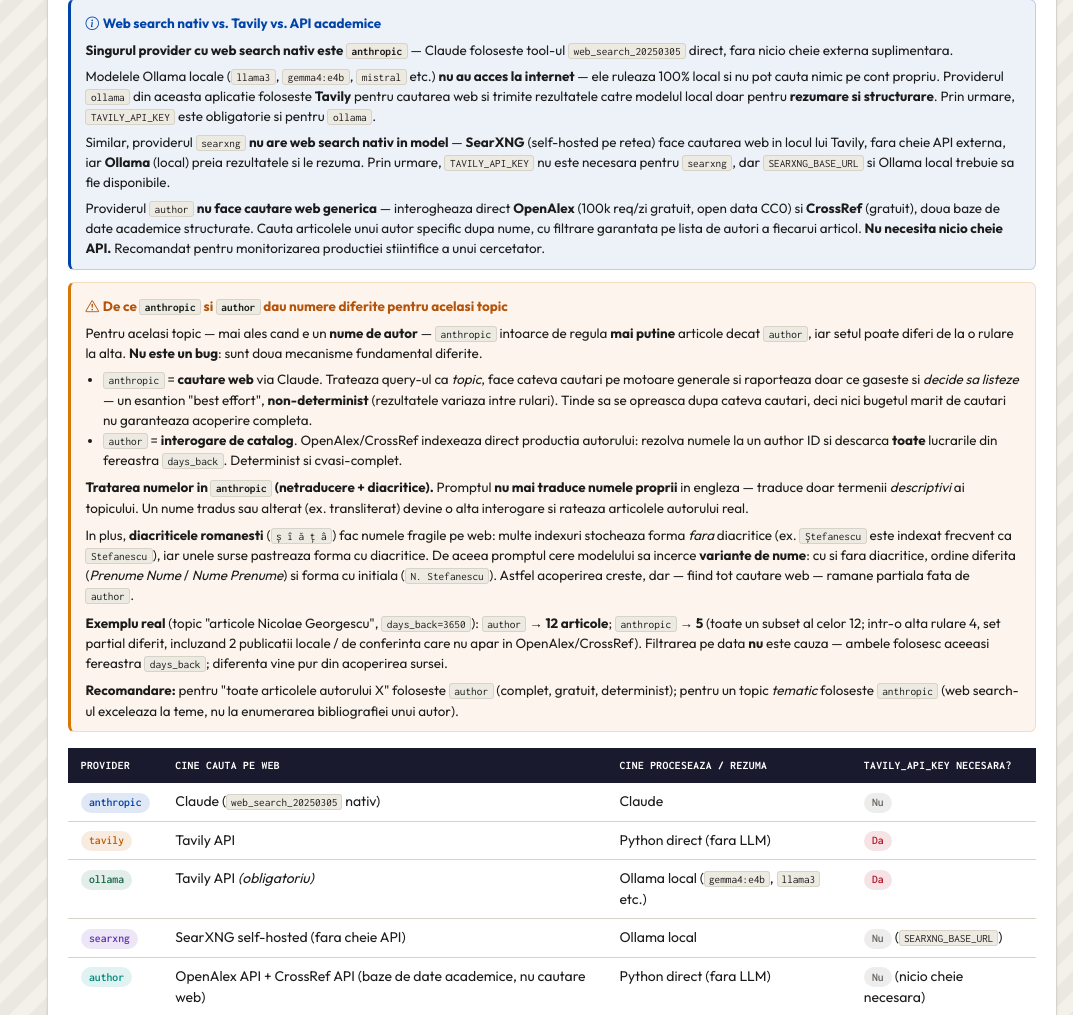
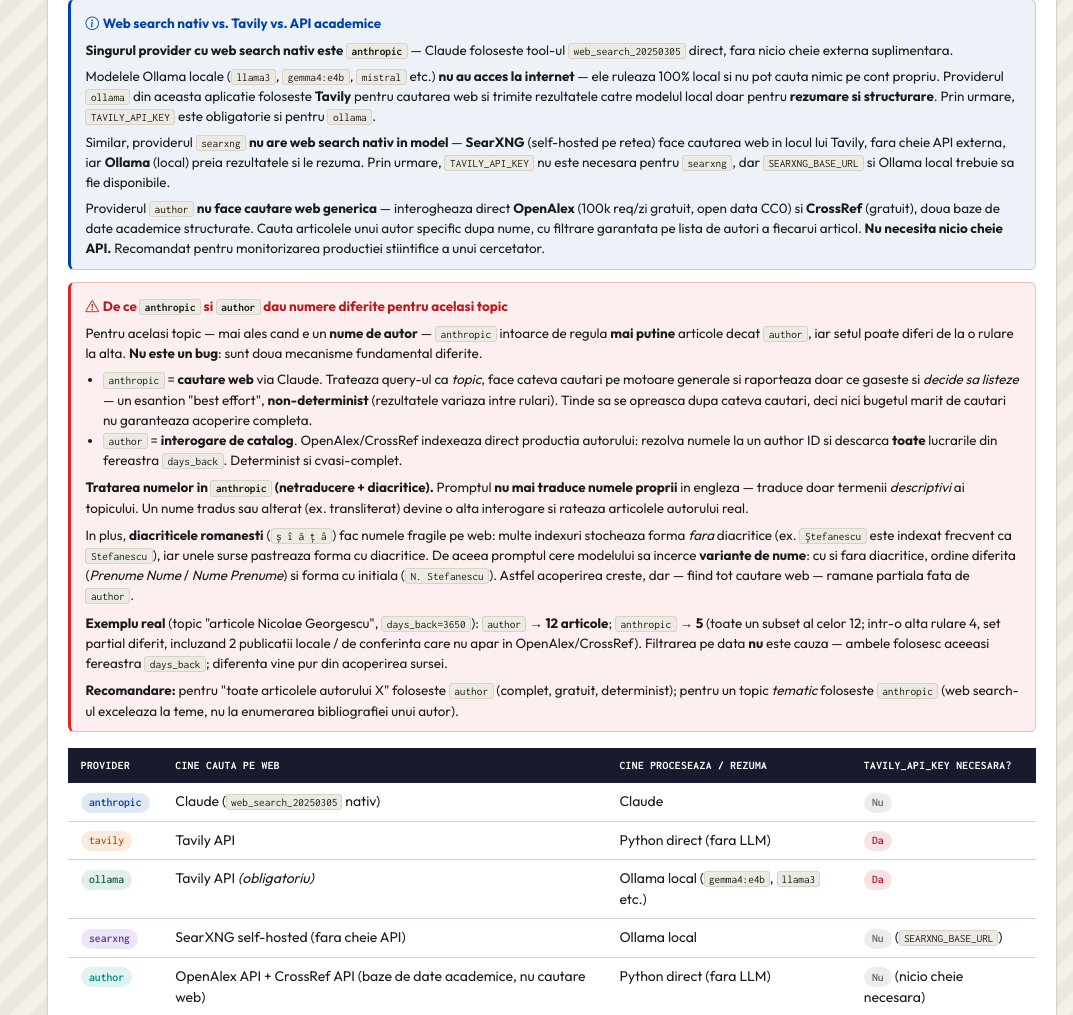
Before and after one commit to remhere3/agent-articole-new, a FastAPI app: page /documentation in a window 1280 px wide. Shown: the part 2729-3744 px from the top of the page, without its empty margins (207-1280 px from the left). Run offline with FastAPI, Linux system fonts and the light colour scheme.

Commit message:
style(docs): fundal rosu pentru nota anthropic vs author
Co-Authored-By: Claude Opus 4.8 <noreply@anthropic.com>

```diff
--- a/app/templates/documentation.html
+++ b/app/templates/documentation.html
@@ -694,8 +694,8 @@ body {
       </div>
 
       <!-- Nota: de ce anthropic si author dau rezultate diferite -->
-      <div style="background:rgba(217,119,6,.07);border:1px solid rgba(217,119,6,.2);border-left:3px solid #d97706;border-radius:.4rem;padding:.65rem .9rem;">
-        <strong style="color:#b45309;font-size:.84rem;"><i class="bi bi-exclamation-triangle me-1"></i>De ce <code>anthropic</code> si <code>author</code> dau numere diferite pentru acelasi topic</strong>
+      <div style="background:rgba(220,38,38,.07);border:1px solid rgba(220,38,38,.25);border-left:3px solid #dc2626;border-radius:.4rem;padding:.65rem .9rem;">
+        <strong style="color:#b91c1c;font-size:.84rem;"><i class="bi bi-exclamation-triangle me-1"></i>De ce <code>anthropic</code> si <code>author</code> dau numere diferite pentru acelasi topic</strong>
         <p style="margin:.35rem 0 0;font-size:.84rem;">
           Pentru acelasi topic — mai ales cand e un <strong>nume de autor</strong> — <code>anthropic</code> intoarce
           de regula <strong>mai putine</strong> articole decat <code>author</code>, iar setul poate diferi de la o
```
